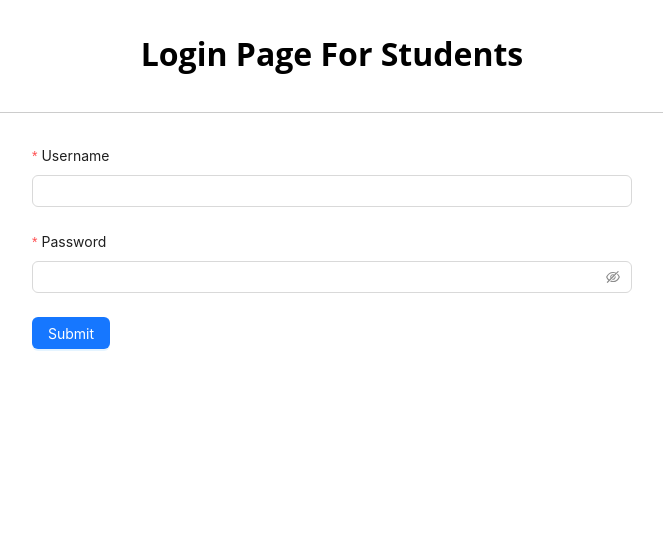
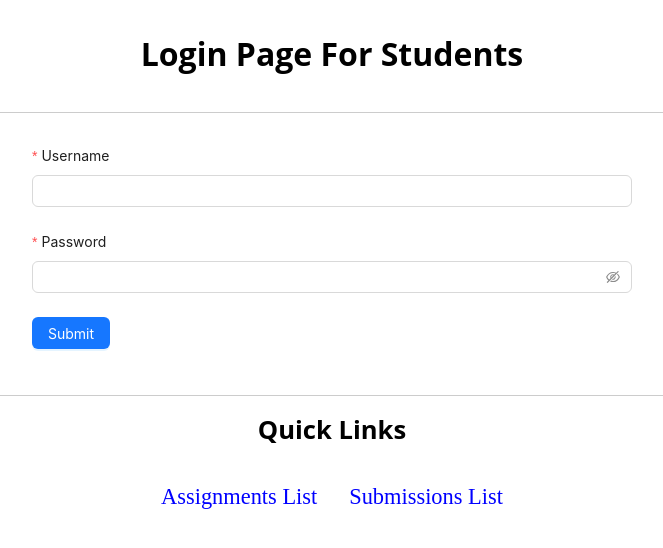
Before and after one commit to Yathaartha/geezerbuild-app, a React (Vite) app: page /login in a window 1280 px wide. Shown: the top 548 px of the page, without its empty margins (308-971 px from the left). Built offline with nearby package versions, Linux system fonts and the light colour scheme; no server answers.

Commit message:
feat: add footer

```diff
--- a/src/components/layout/Footer.css.js
+++ b/src/components/layout/Footer.css.js
@@ -0,0 +1,23 @@
+import { styled } from "styled-components";
+
+export const FooterTitle = styled.h2`
+  font-family: "Open Sans", sans-serif;
+  text-align: center;
+  font-size: 1.6rem;
+  border-top: 1px solid #ccc;
+  padding: 1rem;
+`;
+
+export const LinkList = styled.div`
+  display: flex;
+  justify-content: center;
+  align-items: center;
+  gap: 2rem;
+  a,
+  span {
+    text-decoration: none;
+    font-size: 1.4rem;
+    color: blue;
+    cursor: pointer;
+  }
+`;
--- a/src/components/layout/Footer.jsx
+++ b/src/components/layout/Footer.jsx
@@ -1,7 +1,36 @@
 import React from "react";
+import { Link, useNavigate } from "react-router-dom";
+import { useCookies } from "react-cookie";
+import { FooterTitle, LinkList } from "./Footer.css";
+import { toast } from "react-toastify";
 
 const Footer = () => {
-  return <div>Footer</div>;
+  const [cookies, removeCookie] = useCookies(["token"]);
+  const navigate = useNavigate();
+
+  return (
+    <div>
+      <FooterTitle>Quick Links</FooterTitle>
+      <LinkList>
+        <Link to="/">Assignments List</Link>
+        <Link to="/submissions">Submissions List</Link>
+        {cookies.token && (
+          <span
+            to="/login"
+            onClick={() => {
+              removeCookie("userId");
+              removeCookie("token");
+              navigate("/login");
+              toast("Logout Success", {
+                type: "success",
+              });
+            }}>
+            Logout
+          </span>
+        )}
+      </LinkList>
+    </div>
+  );
 };
 
 export default Footer;
--- a/src/components/layout/Header.jsx
+++ b/src/components/layout/Header.jsx
@@ -1,7 +1,18 @@
-import React from "react";
+import React, { useEffect } from "react";
 import { HeaderContainer, HeaderTitle } from "./Header.css";
+import { useCookies } from "react-cookie";
+import { useNavigate } from "react-router-dom";
 
 const Header = ({ title }) => {
+  const [cookies] = useCookies(["user"]);
+  const navigate = useNavigate();
+
+  useEffect(() => {
+    if (!cookies.token || cookies.token === "undefined") {
+      navigate("/login");
+    }
+  }, []);
+
   return (
     <HeaderContainer>
       <HeaderTitle>{title}</HeaderTitle>
--- a/src/views/auth/LoginPage.jsx
+++ b/src/views/auth/LoginPage.jsx
@@ -1,12 +1,14 @@
 import React from "react";
 import Header from "../../components/layout/Header";
 import LoginForm from "../../components/login/LoginForm";
+import Footer from "../../components/layout/Footer";
 
 const LoginPage = () => {
   return (
     <div>
       <Header title="Login Page For Students" />
       <LoginForm />
+      <Footer />
     </div>
   );
 };
--- a/src/views/home/HomePage.jsx
+++ b/src/views/home/HomePage.jsx
@@ -1,12 +1,14 @@
 import React from "react";
 import Header from "../../components/layout/Header";
 import AssignmentsTable from "../../components/assignments/AssignmentsTable";
+import Footer from "../../components/layout/Footer";
 
 const HomePage = () => {
   return (
     <div>
       <Header title="Home Page" />
       <AssignmentsTable />
+      <Footer />
     </div>
   );
 };
--- a/src/views/submissions/SubmissionsPage.jsx
+++ b/src/views/submissions/SubmissionsPage.jsx
@@ -1,12 +1,14 @@
 import React from "react";
 import Header from "../../components/layout/Header";
 import SubmissionsTable from "../../components/submissions/SubmissionsTable";
+import Footer from "../../components/layout/Footer";
 
 const SubmissionsPage = () => {
   return (
     <div>
       <Header title="Submissions Page" />
       <SubmissionsTable />
+      <Footer />
     </div>
   );
 };
```
